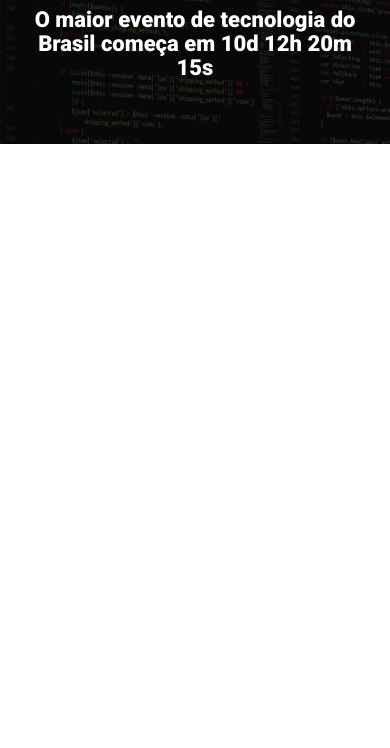
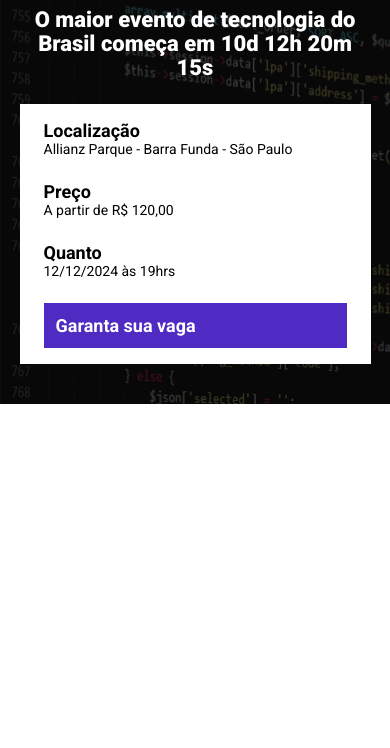
Before and after one commit to davidsaymon/ebacTechTalks, a website built with Parcel: page src/index.html in a window 390 px wide. Shown: the part 96-844 px from the top of the page. Built offline with nearby package versions, Linux system fonts and the light colour scheme.

Commit message:
Construção do stylos infos com a UL e Buttons

```diff
--- a/src/index.html
+++ b/src/index.html
@@ -18,6 +18,25 @@
         <div class="container">
             <img class="hero__logo" src="./images/ebac_logo.svg" alt="Logomarca da Ebac">
             <p class="hero__text">O maior evento de tecnologia do Brasil começa em 10d 12h 20m 15s</p>
+            <div class="infos-bar">
+                <ul class="infos-bar__infos">
+                    <li class="infos-bar__infos__item">
+                        <b>Localização</b>
+                        Allianz Parque - Barra Funda - São Paulo
+                    </li>
+                    <li class="infos-bar__infos__item">
+                        <b>Preço</b>
+                        A partir de R$ 120,00
+                    </li>
+                    <li class="infos-bar__infos__item">
+                        <b>Quanto</b>
+                        12/12/2024 às 19hrs
+                    </li>
+                </ul> <!--infos-bar__infos-->
+                <a href="#" class="button button--primary">
+                    Garanta sua vaga
+                </a>
+            </div> <!--infors-bar-->
         </div> <!--container-->
     </header> <!--Hero-->
     <script src="scripts/main.js"></script>
--- /dev/null
+++ b/src/styles/components/_buttons.scss
@@ -0,0 +1,24 @@
+.button {
+    padding: 12px;
+    font-size: 18px;
+    font-weight: bold;
+    text-decoration: none;
+    text-align: center;
+    white-space: nowrap;
+
+    &--primary {
+        color: #fff;
+        background-color: #4f2ac3;
+    }
+
+    @media (max-width: 640px) {
+        display: flex;
+        width: 100%;
+        align-items: center;
+    }
+
+    @media (max-width: 1024px) {
+        display: flex;
+        align-items: center;
+    }
+}
--- /dev/null
+++ b/src/styles/components/_infos_bar.scss
@@ -0,0 +1,40 @@
+.infos-bar {
+    padding: 16px 24px;
+    background-color: #fff;
+    display: flex;
+    justify-content: space-between;
+
+    &__infos {
+        display: flex;
+        gap: 40px;
+
+        &__item {
+            font-size: 14px;
+            color: #000;
+
+            b {
+                color: #000;
+                font-size: 18px;
+                display: block;
+            }
+        }
+    }
+
+    @media (max-width: 640px) {
+        display: block;
+
+        &__infos {
+            display: block;
+
+            &__item {
+                margin-bottom: 24px;
+            }
+        }
+    }
+
+    @media (max-width: 1024px) {
+        &__infos {
+            gap: 16px;
+        }
+    }
+}
--- a/src/styles/main.scss
+++ b/src/styles/main.scss
@@ -1,4 +1,6 @@
 @use 'hero';
+@use 'components/infos_bar';
+@use 'components/buttons';
 
 * {
     margin: 0;
@@ -6,6 +8,7 @@
     box-sizing: border-box;
     font-family: Roboto, sans-serif;
     color: #fff;
+    list-style: none;
 }
 
 .container {
```
